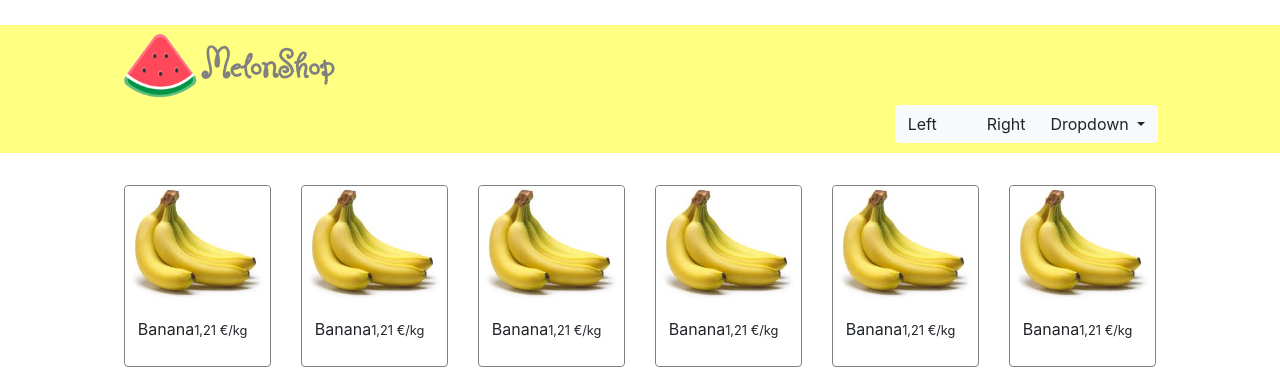
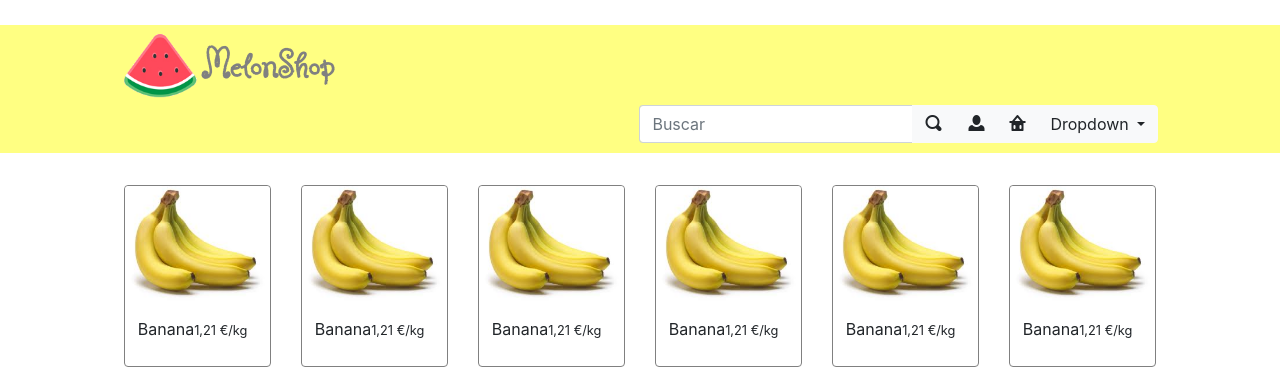
Before and after one commit to ipradasgomez/melonshop, a PHP site: page / in a window 1280 px wide. Shown: the top 379 px of the page. Run offline with PHP 8.4, Linux system fonts and the light colour scheme.

Commit message:
Arreglos sección Iconos

```diff
--- a/index.php
+++ b/index.php
@@ -38,6 +38,7 @@
 			}
 			.inputCant{
             border-radius: 0.25rem 0 0 0.25rem;
+			border-right:0px;
 			}
 		</style>
 	</head>
@@ -54,8 +55,8 @@
 							<div class="info">
 								<p class="card-text"><small>This is a wider card with supporting text below as a natural lead-in to additional content. This content is a little bit longer.</small></p>
 								<div class="btn-group" role="group" aria-label="Basic example">
-									<input type="number" class="form-control inputCant" placeholder="Cantidad" aria-label="Input group example" aria-describedby="btnGroupAddon">
-									<button type="button" class="btn btn-secondary btn2">Icon<span class="iconic" data-glyph="heart" title="heart" aria-hidden="true"></span></button>
+									<input type="number" class="form-control inputCant" placeholder="Uds" aria-label="Input group example" aria-describedby="btnGroupAddon">
+									<button type="button" class="btn btn-secondary btn2"><span class="oi oi-cart"></span></button>
 								</div>
 							</div>
 						</div>
--- a/top.php
+++ b/top.php
@@ -8,9 +8,10 @@
         </div>
         <div class="col-11 d-flex justify-content-end">
             <div class="btn-group btn-topmenu" role="group" aria-label="Menu Bar">
-                <button type="button" class="btn btn-light">Left</button>
-                <button type="button" class="btn btn-light"><span class="iconic" data-glyph="heart" title="heart" aria-hidden="true"></span></button>
-                <button type="button" class="btn btn-light">Right</button>
+			<input type="text" class="form-control inputCant" placeholder="Buscar" >
+			<button type="button" class="btn btn-light"><span class="oi oi-magnifying-glass"></span></button>
+                <button type="button" class="btn btn-light"><span class="oi oi-person"></span></button>
+                <button type="button" class="btn btn-light"><span class="oi oi-basket"></span></button>
                 <div class="btn-group" role="group">
                     <button id="profileMenu" type="button" class="btn btn-light dropdown-toggle"
                             data-toggle="dropdown" aria-haspopup="true" aria-expanded="false">
```
